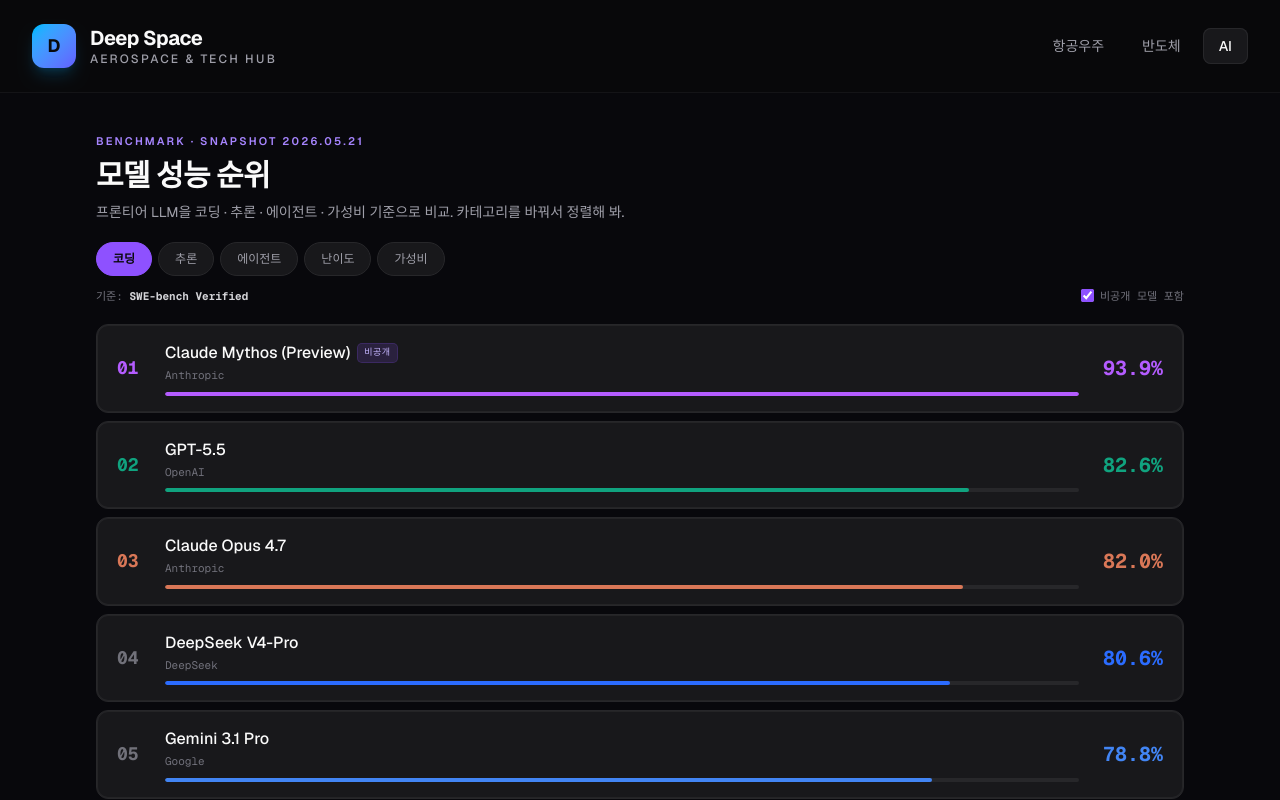
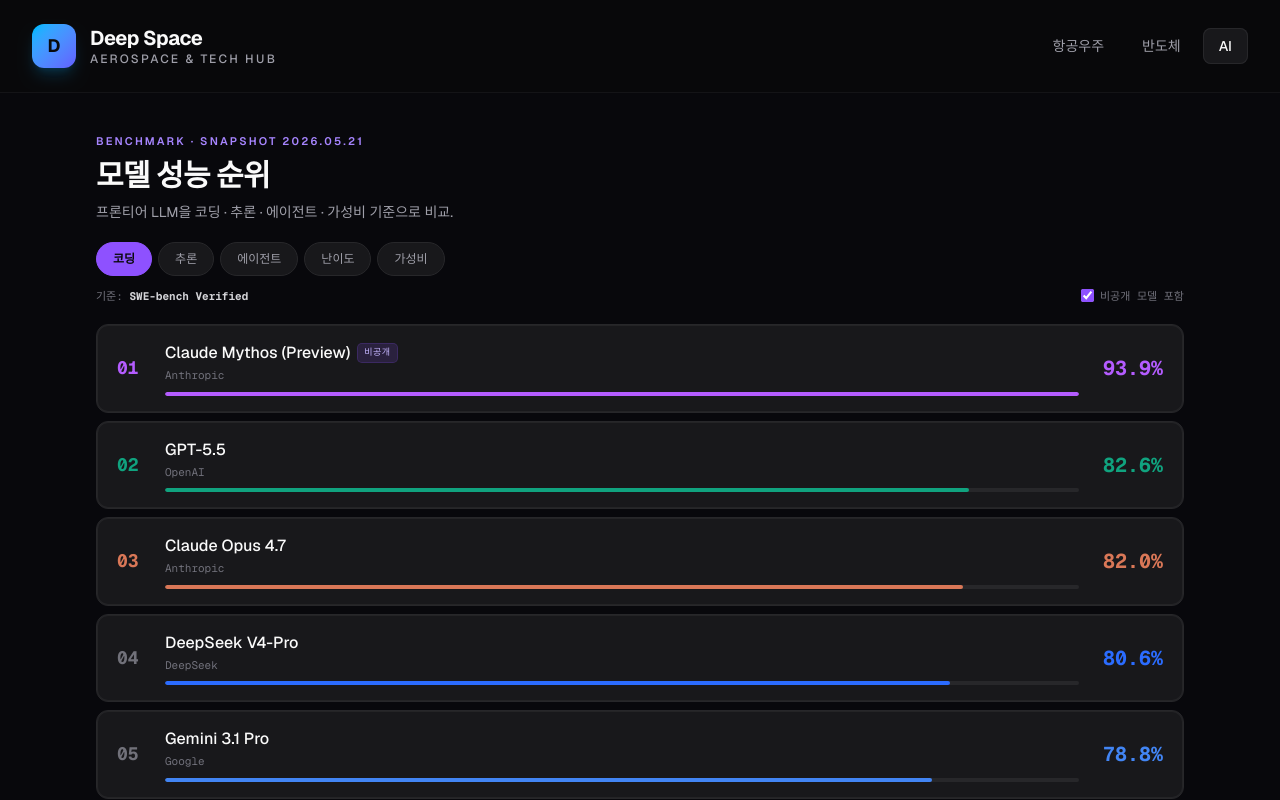
Before and after one commit to cosmic2003/deep-space, a Next.js app: page /ai in a window 1280 px wide. Shown: the top 800 px of the page. Built offline with nearby package versions, Linux system fonts and the light colour scheme; no server answers; the database is empty.

Commit message:
Trim benchmark section subtitle
Drop the redundant "카테고리를 바꿔서 정렬해 봐" hint — the tabs above
make the interaction self-evident.

```diff
--- a/components/ai/ModelBenchmarks.tsx
+++ b/components/ai/ModelBenchmarks.tsx
@@ -158,7 +158,6 @@
         </h2>
         <p className="mt-2 text-sm text-zinc-400 max-w-xl">
           프론티어 LLM을 코딩 · 추론 · 에이전트 · 가성비 기준으로 비교.
-          카테고리를 바꿔서 정렬해 봐.
         </p>
       </header>
 
```
